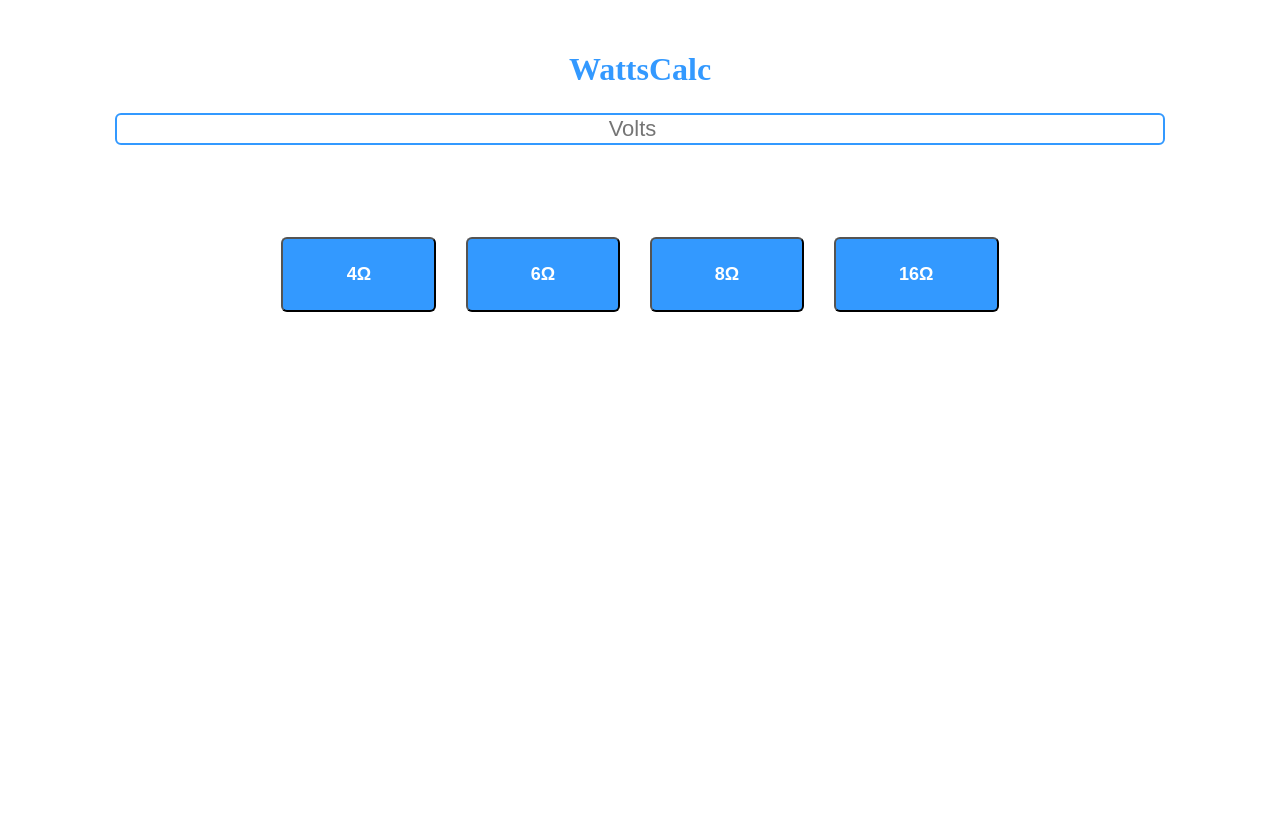
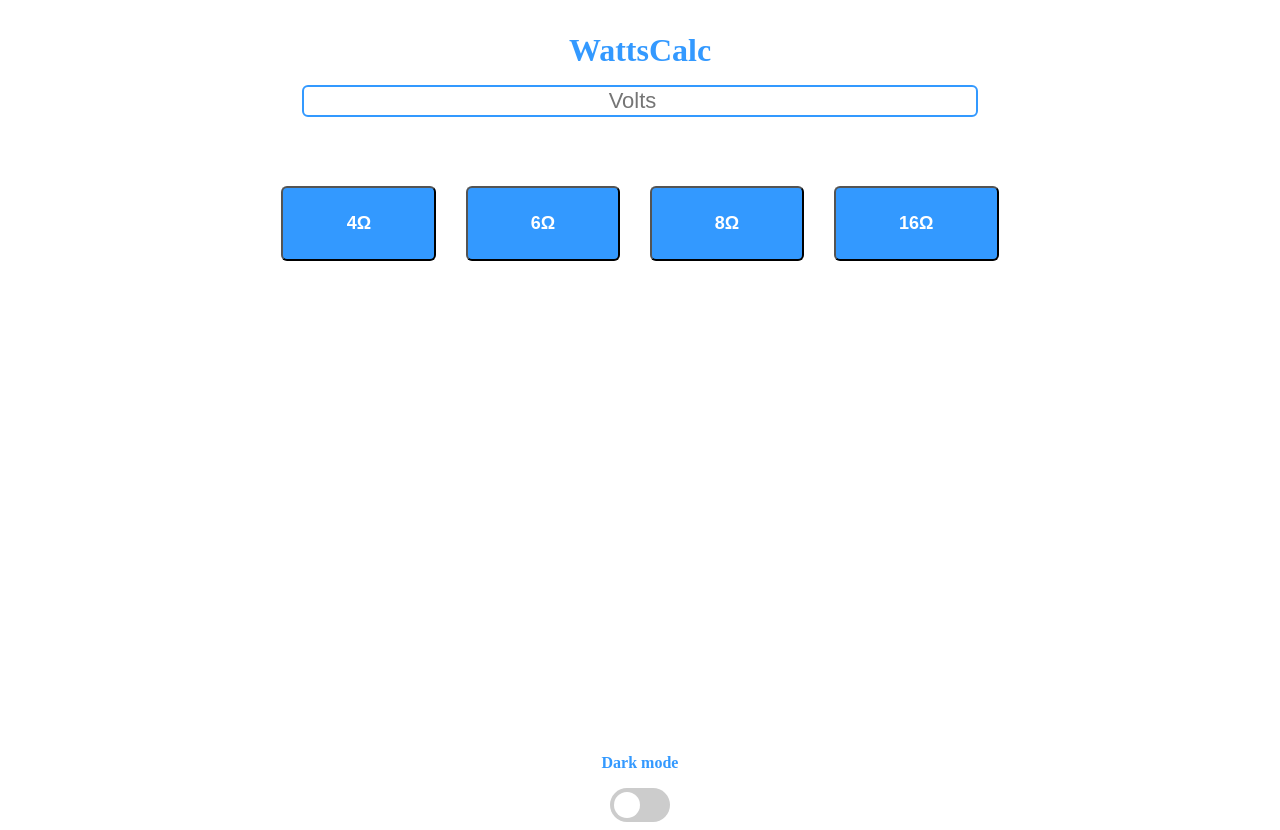
Before and after one commit to 97pedros/ampcalc, a plain HTML site: page code/html/index.html in a window 1280 px wide. Before the commit the page ends 800 px from the top, so only its background shows below. Drawn offline with Linux system fonts and the light colour scheme.

Commit message:
iniciei a implementação de um dark mode

```diff
--- a/code/css/style.css
+++ b/code/css/style.css
@@ -1,5 +1,7 @@
 body
 {
+    color: #3399ff;
+    font-weight: bold;
     background-color: #ffffff;
     text-align: center;
 }
@@ -7,8 +9,8 @@ body
 h1
 {
     color: #3399ff;
-    margin-top: 4%;
-    margin-bottom: 2%;
+    margin-top: 4vh;
+    margin-bottom: 2vh;
 }
 
 #txtvolts
@@ -17,10 +19,10 @@ h1
     color: #3399ff;
     border: 2px solid #3399ff;
     border-radius: 6px;
-    padding-left: 30%;
-    padding-right: 30%;
+    padding-left: 15vw;
+    padding-right: 15vw;
     text-align: center;
-    margin-bottom: 5%;
+    margin-bottom: 5vh;
 }
 
 #txt_volts:active
@@ -46,3 +48,71 @@ button:hover
 {
     background-color: #84c2ff;
 }
+
+/* The switch - the box around the slider */
+.switch {
+    position: relative;
+    display: inline-block;
+    width: 60px;
+    height: 34px;
+  }
+
+  /* Hide default HTML checkbox */
+  .switch input {
+    opacity: 0;
+    width: 0;
+    height: 0;
+  }
+
+  /* The slider */
+  .slider {
+    position: absolute;
+    cursor: pointer;
+    top: 0;
+    left: 0;
+    right: 0;
+    bottom: 0;
+    background-color: #ccc;
+    -webkit-transition: .4s;
+    transition: .4s;
+  }
+
+  .slider:before {
+    position: absolute;
+    content: "";
+    height: 26px;
+    width: 26px;
+    left: 4px;
+    bottom: 4px;
+    background-color: white;
+    -webkit-transition: .4s;
+    transition: .4s;
+  }
+
+  input:checked + .slider {
+    background-color: #3399ff;
+  }
+
+  input:focus + .slider {
+    box-shadow: 0 0 1px #3399ff;
+  }
+
+  input:checked + .slider:before {
+    -webkit-transform: translateX(26px);
+    -ms-transform: translateX(26px);
+    transform: translateX(26px);
+  }
+
+  /* Rounded sliders */
+  .slider.round {
+    border-radius: 34px;
+  }
+
+  .slider.round:before {
+    border-radius: 50%;
+  }
+
+  #dark
+  {
+      margin-top: 60vh;
+  }
--- a/code/html/index.html
+++ b/code/html/index.html
@@ -17,5 +17,13 @@
             <button onclick="calcular(8)" id="8">8Ω</button>
             <button onclick="calcular(16)" id="16">16Ω</button>
         </div>
+        <div id="dark">
+            <p>Dark mode</p>
+            <label class="switch">
+                <input type="checkbox" id="darkmode">
+                <span class="slider round">
+                </span>
+            </label>
+        </div>
     </body>
 </html>
```
